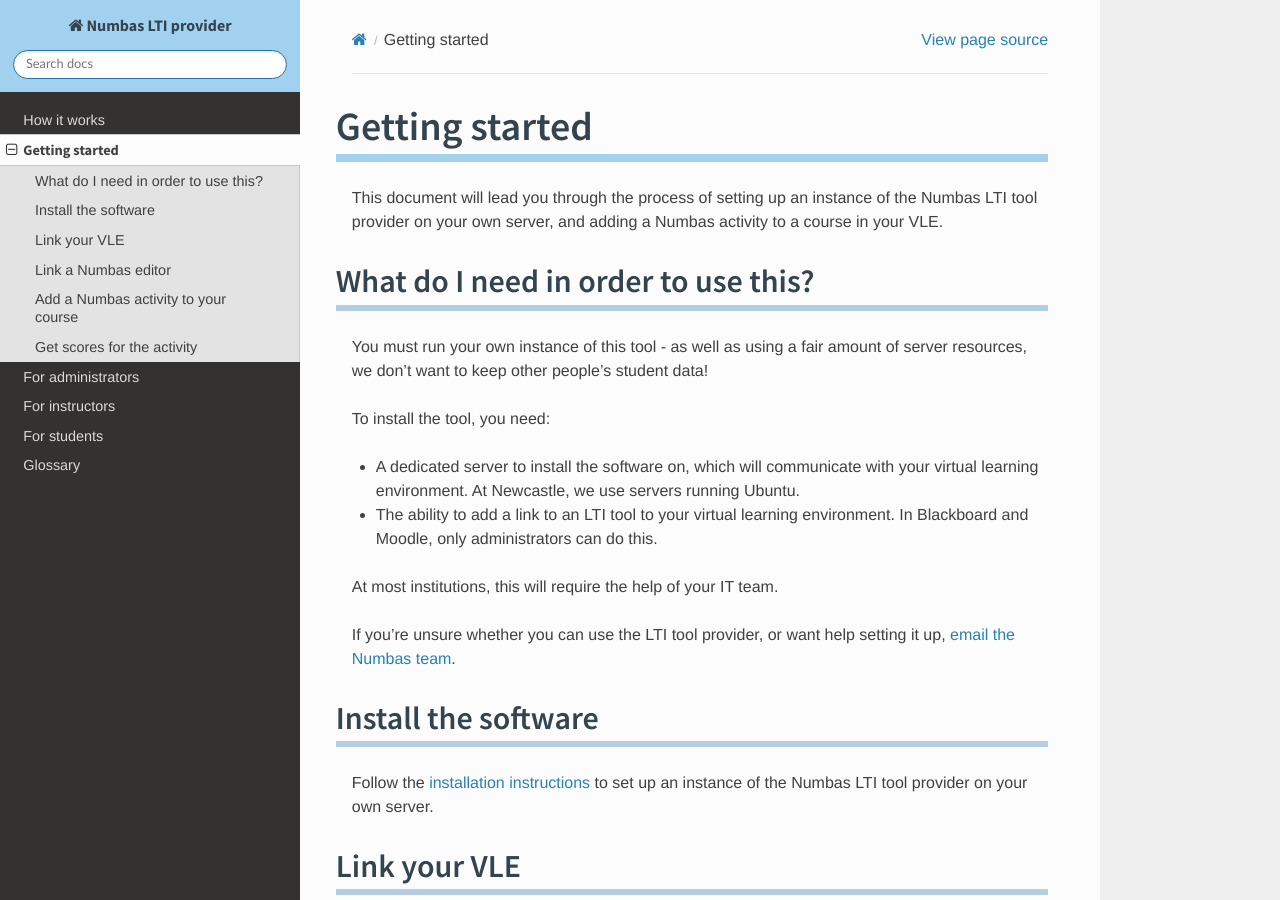
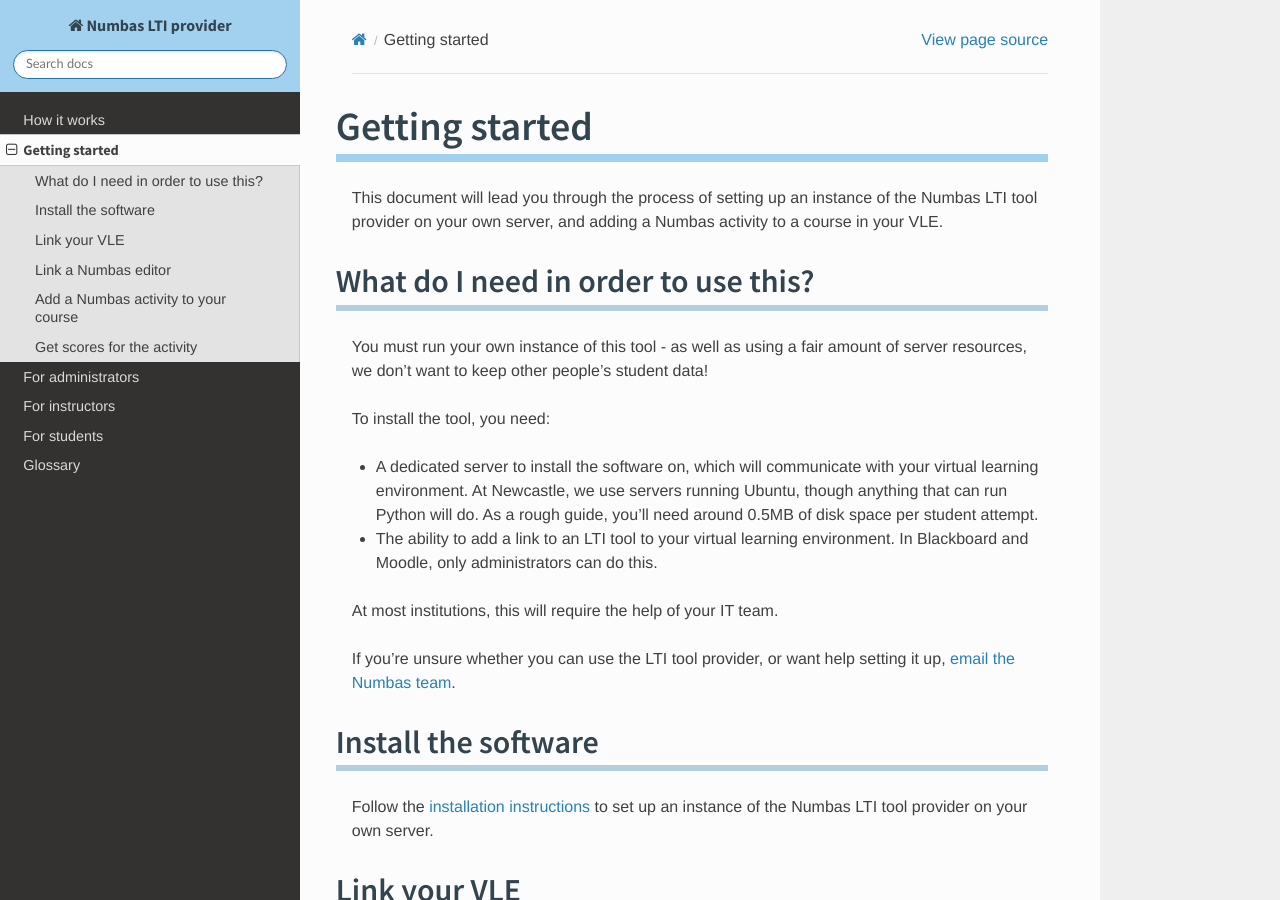
Before and after one commit to numbas/numbas-lti-provider, a Sphinx documentation site: the page built from doc/source/getting-started.rst, in a window 1280 px wide and 900 px high. Built offline with Sphinx 7.4.7 and the Read the Docs theme 2.0.0, drawn with Linux system fonts in a browser that asks for light colours; some web fonts are replaced.

Commit message:
add a line about disk usage to "what do I need?"

```diff
--- a/doc/source/getting-started.rst
+++ b/doc/source/getting-started.rst
@@ -11,7 +11,8 @@
 To install the tool, you need:
 
 * A dedicated server to install the software on, which will communicate with your virtual learning environment.
-  At Newcastle, we use servers running Ubuntu.
+  At Newcastle, we use servers running Ubuntu, though anything that can run Python will do.
+  As a rough guide, you'll need around 0.5MB of disk space per student attempt.
 * The ability to add a link to an LTI tool to your virtual learning environment.
   In Blackboard and Moodle, only administrators can do this.
 
```
